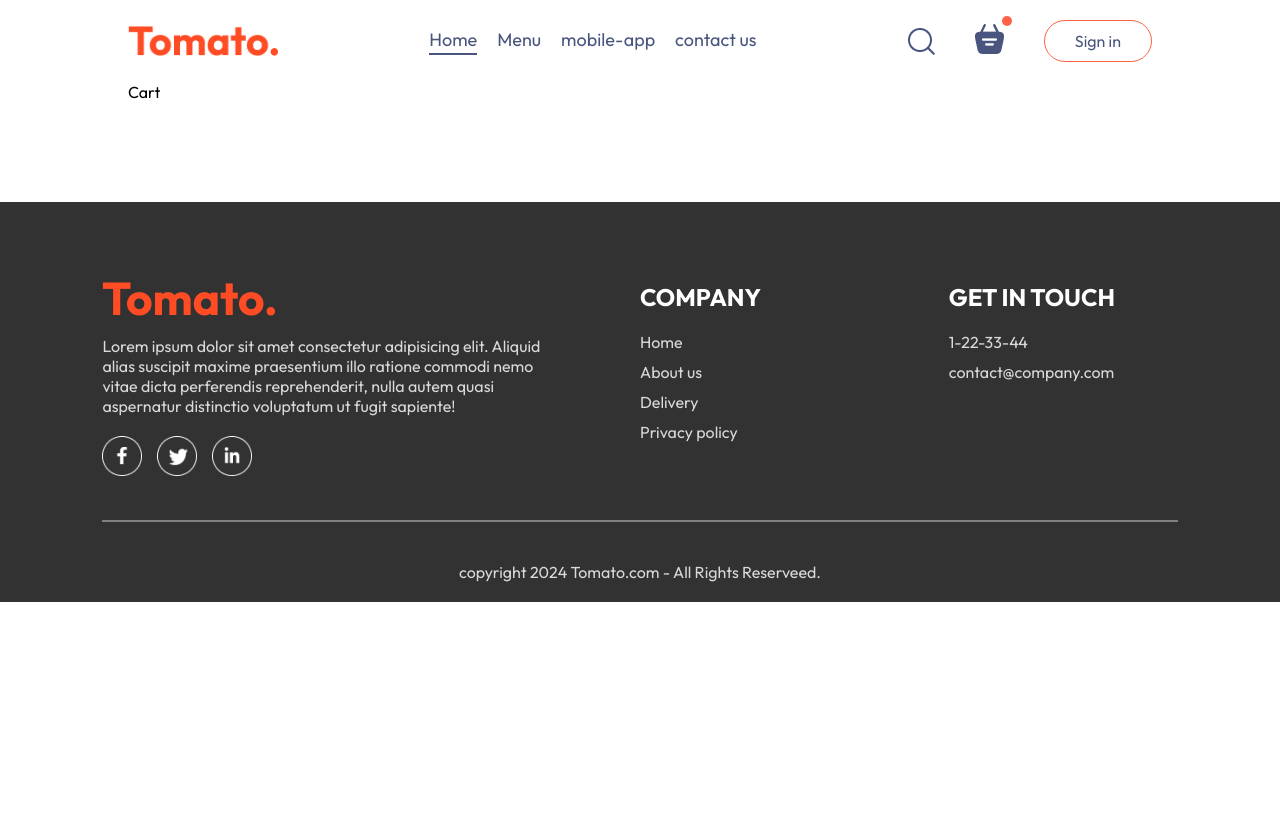
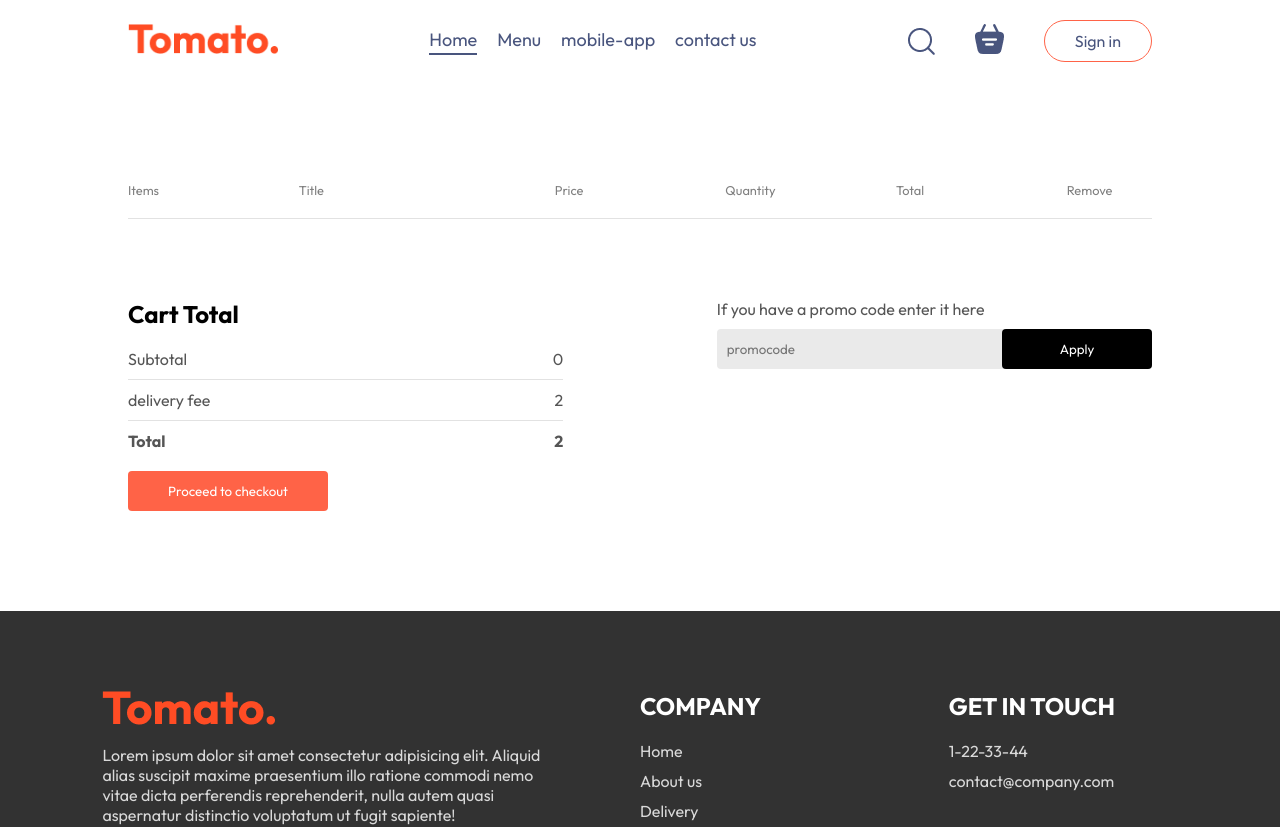
Before and after one commit to Spikree/food-del-front-end, a React (Vite) app: page /cart in a window 1280 px wide. Shown: the top 827 px of the page. Before the commit the page ends 800 px from the top, so only its background shows below. Built offline with nearby package versions, Linux system fonts and the light colour scheme.

Commit message:
added cart functionality

```diff
--- a/src/components/Navbar/Navbar.jsx
+++ b/src/components/Navbar/Navbar.jsx
@@ -1,13 +1,16 @@
-import { useState } from 'react'
+import { useContext, useState } from 'react'
 import { assets } from '../../assets/assets'
 import './Navbar.css'
 import { Link } from 'react-router-dom';
+import { StoreContext } from '../../context/StoreContext';
 
 export default function Navbar({setShowLogin}) {
     const [menu,setMenu] = useState("home");
+    const {getTotalCartAmount} = useContext(StoreContext);
     return <>
         <div className='navbar'>
-            <img src={assets.logo} alt="" className="logo" />
+            <Link to='/'><img src={assets.logo} alt="" className="logo" /></Link>
+
             <ul className="navbar-menu">
                 <Link to='/' onClick={() => setMenu("home")} className={menu ==="home"?"active":""}>Home</Link>
                 <a href='#explore-menu' onClick={() => setMenu("menu")} className={menu === "menu"?"active":""}>Menu</a>
@@ -17,8 +20,8 @@
             <div className="navbar-right">
                 <img src={assets.search_icon} alt="" />
                 <div className="navbar-search-icon">
-                    <img src={assets.basket_icon} alt="" />
-                    <div className="dot">
+                    <Link to='/cart'><img src={assets.basket_icon} alt="" /></Link>
+                    <div className={getTotalCartAmount()===0?"":"dot"}>
                     </div>
                 </div>
                 <button onClick={() => setShowLogin(true)}>Sign in</button>
--- a/src/context/StoreContext.jsx
+++ b/src/context/StoreContext.jsx
@@ -20,16 +20,24 @@
         setCartItems((prev)=>({...prev,[itemId]:prev[itemId ]-1}));
     }
 
-    useEffect(() => {
-        console.log(cartItems);
-    },[cartItems]);
+    const getTotalCartAmount = () => {
+        let totalAmount = 0;
+        for (const item in cartItems) {
+            if(cartItems[item] > 0) {
+                let itemInfo = food_list.find((product) => product._id === item);
+                totalAmount += itemInfo.price*cartItems[item];
+            }
+        }
+        return totalAmount;
+    }
 
     const contextValue = {
         food_list,
         cartItems,
         setCartItems,
         addToCart,
-        removeFromCart
+        removeFromCart,
+        getTotalCartAmount
     }
 
     return(
--- a/src/pages/Cart/Cart.css
+++ b/src/pages/Cart/Cart.css
@@ -0,0 +1,107 @@
+.cart {
+    margin-top: 100px;
+}
+
+.cart-items-title {
+    display: grid;
+    grid-template-columns: 1fr 1.5fr 1fr 1fr 1fr 0.5fr;
+    align-items: center;
+    color: grey;
+    font-size: max(1vw,12px);
+}
+
+.cart-items-item {
+    margin: 10px 0px;
+    color: black;
+}
+
+.cart-items-item img {
+    width: 50px;
+}
+
+.cart hr {
+    height: 1px;
+    background-color: #e2e2e2;
+    border: none;
+}
+
+.cart-items-item .cross {
+    cursor: pointer;
+}
+
+.cart-bottom {
+    margin-top: 80px;
+    display: flex;
+    justify-content: space-between;
+    gap: max(12vw,20px);
+}
+
+.cart-total {
+    flex: 1;
+    display: flex;
+    flex-direction: column;
+    gap: 20px;
+}
+
+.cart-total-details {
+    display: flex;
+    justify-content: space-between;
+    color: #555;
+}
+
+.cart-total hr {
+    margin: 10px 0px;
+}
+
+.cart-total button {
+    border: none;
+    color: white;
+    background-color: tomato;
+    width: max(15vw,200px);
+    padding: 12px 0px;
+    border-radius: 4px;
+    cursor: pointer;
+}
+
+.cart-promocode {
+    flex:1;
+}
+
+.cart-promocode p {
+    color: #555;
+}
+
+.cart-promocode-input {
+    margin-top: 10px;
+    display: flex;
+    justify-content: space-between;
+    align-items: center;
+    background-color: #eaeaea;
+    border-radius: 4px;
+}
+
+.cart-promocode-input input {
+    background: transparent;
+    border: none;
+    outline: none;
+    padding-left: 10px;
+}
+
+.cart-promocode-input button {
+    width: max(10vw,150px);
+    padding: 12px 5px;
+    background-color: black;
+    border: none;
+    color: white;
+    border-radius: 4px;
+}
+
+@media (max-width:750px) {
+    .cart-bottom {
+        flex-direction: column-reverse;
+    }
+
+    .cart-promocode {
+        justify-content: start;
+    }
+}
--- a/src/pages/Cart/Cart.jsx
+++ b/src/pages/Cart/Cart.jsx
@@ -1,9 +1,75 @@
+import { useContext } from 'react'
 import './Cart.css'
+import {StoreContext} from '../../context/StoreContext'
 
 export default function Cart() {
+
+    const {cartItems,food_list,removeFromCart,getTotalCartAmount} = useContext(StoreContext);
+
     return <>
-        <div>
-            Cart
+        <div className='cart'>
+            <div className="cart-items">
+                <div className="cart-items-title">
+                    <p>Items</p>
+                    <p>Title</p>
+                    <p>Price</p>
+                    <p>Quantity</p>
+                    <p>Total</p>
+                    <p>Remove</p>
+                </div>
+                <br />
+                <hr />
+                {food_list.map((item,index) => {
+                    if(cartItems[item._id]>0){
+                        return(
+                            <div key={index}>
+                                 <div className='cart-items-title cart-items-item'>
+                                <img src={item.image} alt="" />
+                                <p>{item.name}</p>
+                                <p>${item.price}</p>
+                                <p>{cartItems[item._id]}</p>
+                                <p>${item.price*cartItems[item._id]}</p>
+                                <p onClick={() => removeFromCart(item._id)} className='cross'>x</p>
+                            </div>
+                            <hr />
+                            </div>
+                        )
+                    }
+                })}
+            </div>
+            <div className="cart-bottom">
+                <div className="cart-total">
+                    <h2>Cart Total</h2>
+                    <div>
+                        <div className="cart-total-details">
+                            <p>Subtotal</p>
+                            <p>{getTotalCartAmount()}</p>
+                        </div>
+                        <hr />
+                        <div className="cart-total-details">
+                            <p>delivery fee</p>
+                            <p>{2}</p>
+                        </div>
+                        <hr />
+                        <div className="cart-total-details">
+                            <b>Total</b>
+                            <b>{getTotalCartAmount() + 2}</b>
+                        </div>
+                    </div>
+                    <button>Proceed to checkout</button>
+                </div>
+                <div className="cart-promocode">
+                    <div>
+                        <p>
+                            If you have a promo code enter it here
+                        </p>
+                        <div className="cart-promocode-input">
+                            <input type="text" placeholder='promocode' />
+                            <button>Apply</button>
+                        </div>
+                    </div>
+                </div>
+            </div>
         </div>
     </>
 }
```
